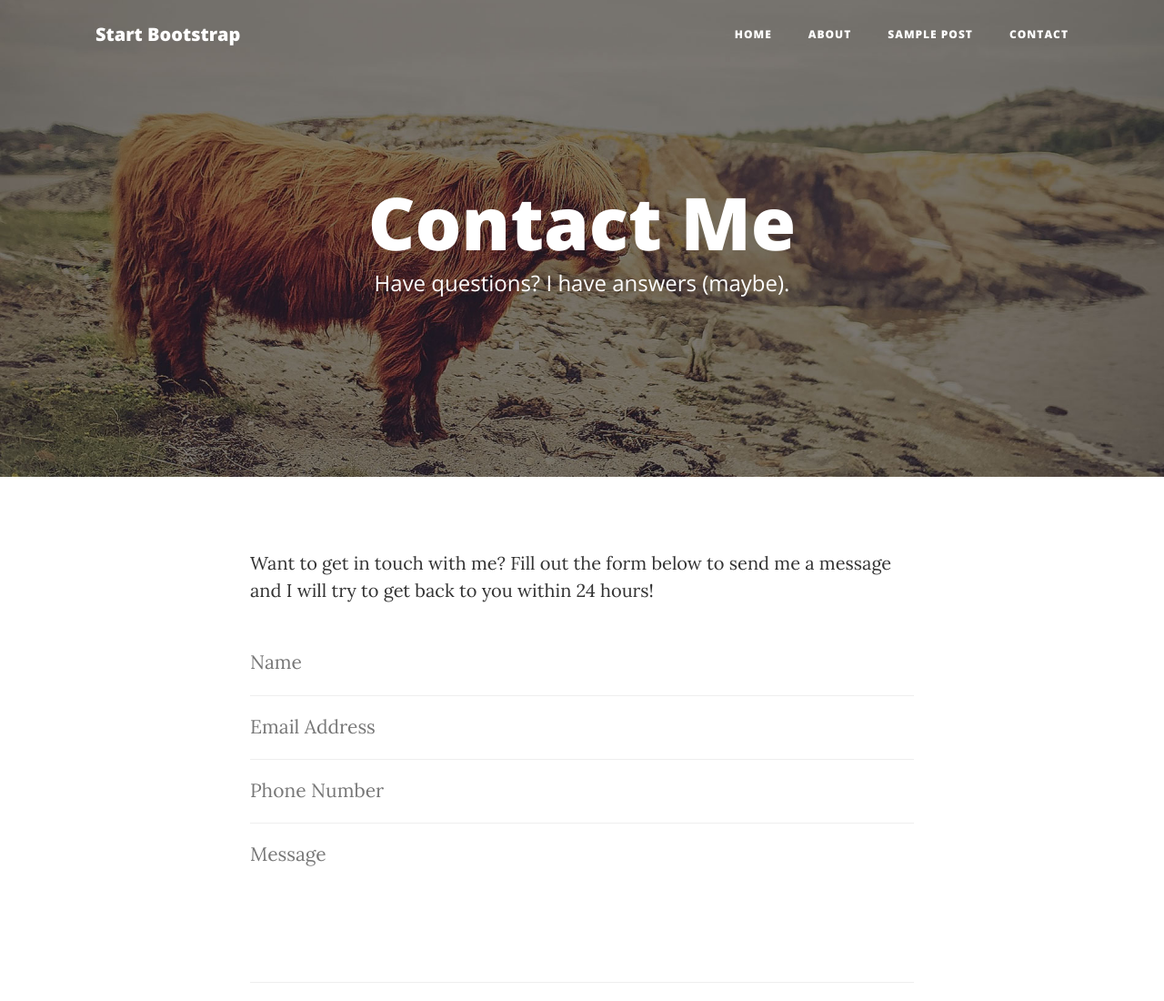
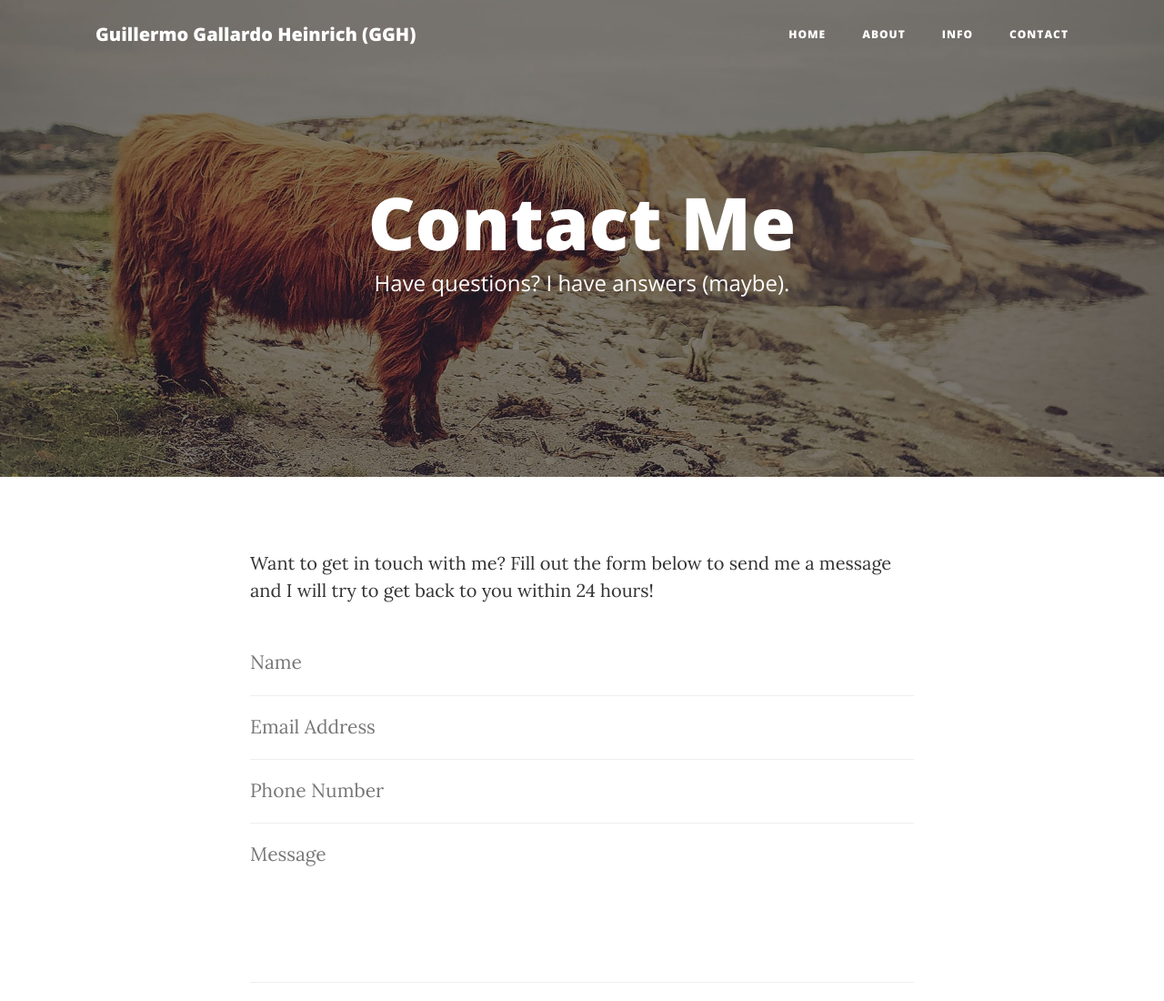
Before and after one commit to Ghgallardo/Ghgallardo.github.io, a website: page contact.html in a window 1280 px wide. Shown: the top 1100 px of the page at 91% size. Drawn offline with nearby package versions, Linux system fonts and the light colour scheme.

```diff
--- a/contact.html
+++ b/contact.html
@@ -8,7 +8,7 @@
     <meta name="description" content="">
     <meta name="author" content="">
 
-    <title>Clean Blog - Start Bootstrap Theme</title>
+    <title>Guillermo Alberto Gallardo Heinrich</title>
 
     <!-- Bootstrap core CSS -->
     <link href="vendor/bootstrap/css/bootstrap.min.css" rel="stylesheet">
@@ -28,7 +28,7 @@
     <!-- Navigation -->
     <nav class="navbar navbar-expand-lg navbar-light fixed-top" id="mainNav">
       <div class="container">
-        <a class="navbar-brand" href="index.html">Start Bootstrap</a>
+        <a class="navbar-brand" href="index.html">Guillermo Gallardo Heinrich (GGH)</a>
         <button class="navbar-toggler navbar-toggler-right" type="button" data-toggle="collapse" data-target="#navbarResponsive" aria-controls="navbarResponsive" aria-expanded="false" aria-label="Toggle navigation">
           Menu
           <i class="fa fa-bars"></i>
@@ -42,7 +42,7 @@
               <a class="nav-link" href="about.html">About</a>
             </li>
             <li class="nav-item">
-              <a class="nav-link" href="post.html">Sample Post</a>
+              <a class="nav-link" href="post.html">Info</a>
             </li>
             <li class="nav-item">
               <a class="nav-link" href="contact.html">Contact</a>
```
